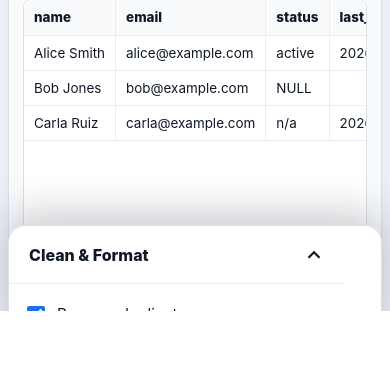
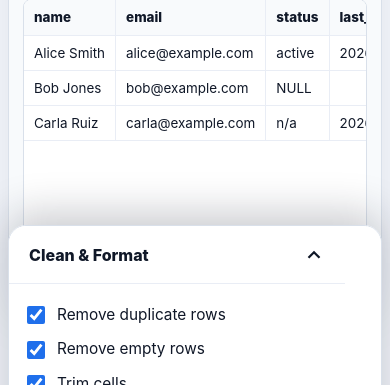
Before and after one commit to cesardevgado/CleanrKit, a Flask app: page /csv in a window 390 px wide. Shown: the part 1065-1450 px from the top of the page. Before the commit the page ends 1376 px from the top, so only its background shows below. Run offline with Flask 3, Linux system fonts and the light colour scheme.

Commit message:
Add mobile footer scroll clearance

```diff
--- a/static/css/style.css
+++ b/static/css/style.css
@@ -2242,6 +2242,10 @@ input:focus-visible {
     padding: 8px;
   }
 
+  body:not(.suite-page) {
+    padding-bottom: calc(82px + env(safe-area-inset-bottom));
+  }
+
   .mobile-menu-toggle {
     width: 46px;
     height: 46px;
```
